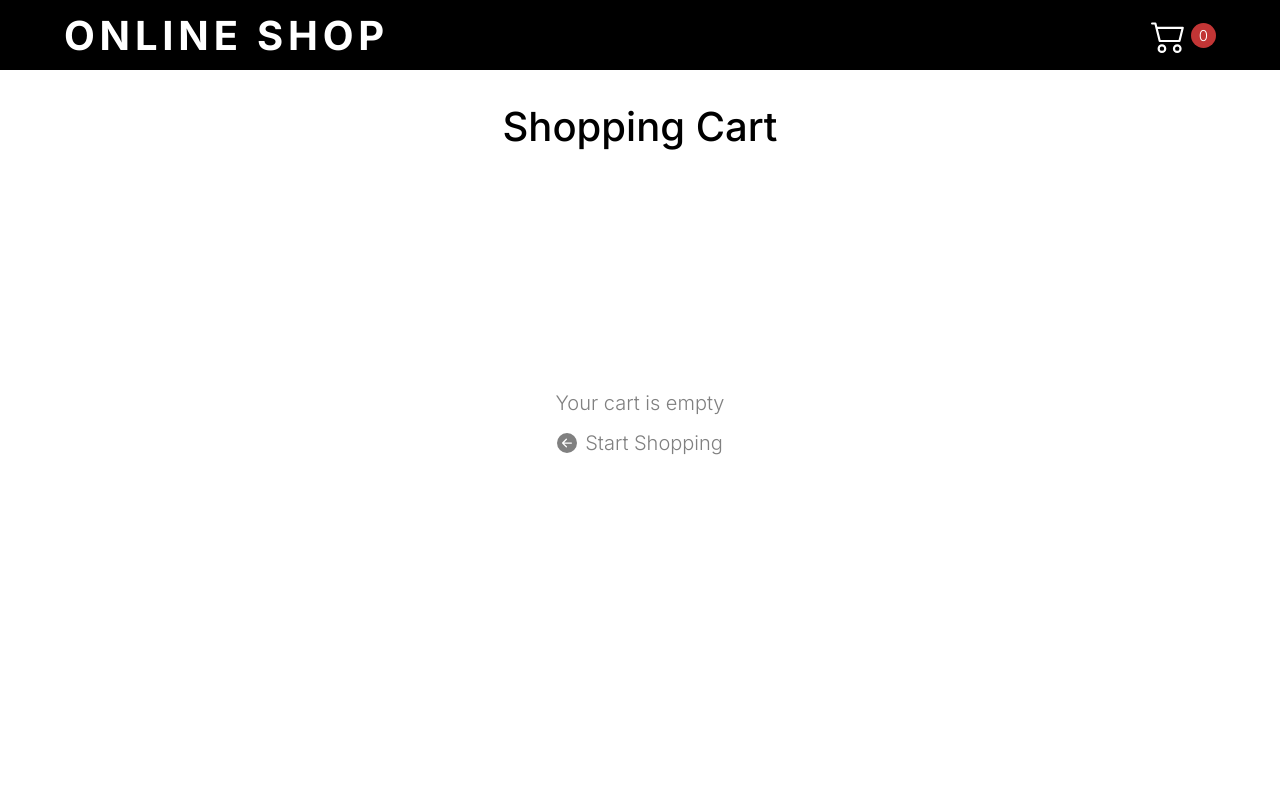
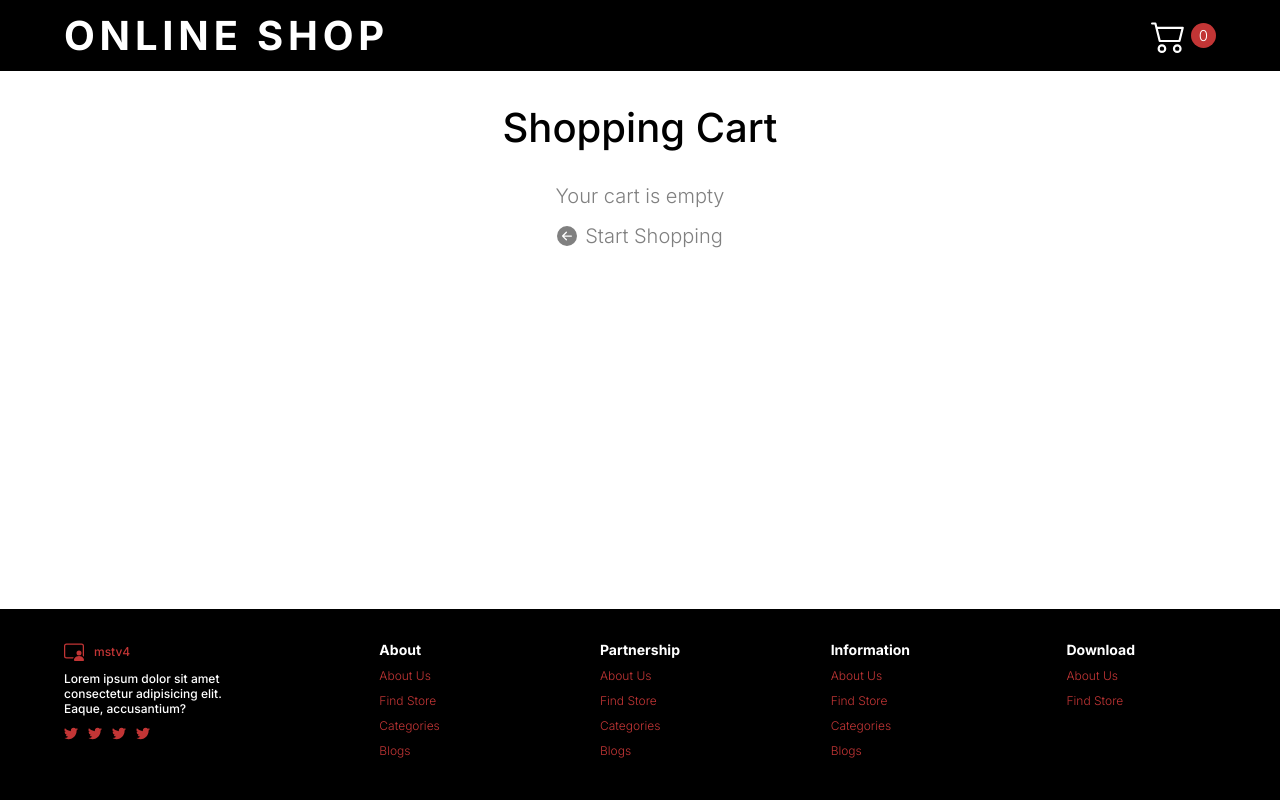
Before and after one commit to mstv4/online-store-cart, a React (Create React App) app in the folder online-store-cart/: page /cart in a window 1280 px wide. Shown: the top 800 px of the page. Built offline with nearby package versions, Linux system fonts and the light colour scheme; no server answers.

Commit message:
minor styles fix

```diff
--- a/online-store-cart/src/App.js
+++ b/online-store-cart/src/App.js
@@ -12,7 +12,7 @@ import { ToastContainer } from "react-toastify";
 
 function App() {
   return (
-    <div>
+    <div className="wrapper">
       <BrowserRouter>
         <ToastContainer />
         <div className="main-container">
--- a/online-store-cart/src/styles/App.css
+++ b/online-store-cart/src/styles/App.css
@@ -8,7 +8,7 @@
   -webkit-box-direction: normal;
       -ms-flex-direction: column;
           flex-direction: column;
-  min-height: 100vh;
+  height: 100%;
 }
 .cart-container h2 {
   font-weight: 500;
@@ -220,7 +220,6 @@
   -webkit-box-pack: center;
       -ms-flex-pack: center;
           justify-content: center;
-  min-height: 60vh;
 }
 
 /* footer */
@@ -341,7 +340,6 @@
 /* home */
 .home-container {
   padding: 2rem 4rem;
-  min-height: 100vh;
 }
 .home-container h2 {
   font-size: 40px;
@@ -430,7 +428,7 @@
 /* loader */
 .loader {
   position: absolute;
-  top: 50%;
+  top: 40%;
   left: 50%;
   -webkit-transform: translate(-50%, -50%);
           transform: translate(-50%, -50%);
@@ -478,14 +476,12 @@
       -ms-flex-pack: center;
           justify-content: center;
   color: gray;
-  min-height: 80vh;
   font-size: 25px;
   font-weight: 700;
 }
 
 /* navbar */
 .nav-bar {
-  height: 70px;
   background-color: rgb(0, 0, 0);
   display: -webkit-box;
   display: -ms-flexbox;
@@ -496,7 +492,7 @@
   -webkit-box-align: center;
       -ms-flex-align: center;
           align-items: center;
-  padding: 0 4rem;
+  padding: 0.7rem 4rem;
 }
 .nav-bar h2 {
   font-size: 40px;
@@ -554,7 +550,6 @@
       -ms-flex-pack: center;
           justify-content: center;
   color: gray;
-  min-height: 100vh;
 }
 .not-found h2 {
   font-size: 40px;
@@ -578,6 +573,14 @@ body {
           box-sizing: border-box;
 }
 
+#root {
+  height: 100%;
+}
+
+.wrapper {
+  height: 100%;
+}
+
 .main-container {
   height: 100%;
   display: -webkit-box;
--- a/online-store-cart/src/styles/App.scss
+++ b/online-store-cart/src/styles/App.scss
@@ -18,6 +18,14 @@ body {
   box-sizing: border-box;
 }
 
+#root {
+  height: 100%;
+}
+
+.wrapper {
+  height: 100%;
+}
+
 .main-container {
   height: 100%;
   display: flex;
--- a/online-store-cart/src/styles/_Cart.scss
+++ b/online-store-cart/src/styles/_Cart.scss
@@ -4,7 +4,7 @@
   padding: 2rem 4rem;
   display: flex;
   flex-direction: column;
-  min-height: 100vh;
+  height: 100%;
 
   h2 {
     font-weight: 500;
--- a/online-store-cart/src/styles/_Cartsummary.scss
+++ b/online-store-cart/src/styles/_Cartsummary.scss
@@ -87,5 +87,4 @@
   flex-direction: column;
   align-items: center;
   justify-content: center;
-    min-height: 60vh;
 }
--- a/online-store-cart/src/styles/_Home.scss
+++ b/online-store-cart/src/styles/_Home.scss
@@ -2,7 +2,6 @@
 
 .home-container {
   padding: 2rem 4rem;
-    min-height: 100vh;
 
   h2 {
     font-size: 40px;
--- a/online-store-cart/src/styles/_Loader.scss
+++ b/online-store-cart/src/styles/_Loader.scss
@@ -2,7 +2,7 @@
 
 .loader {
     position: absolute;
-    top: 50%;
+    top: 40%;
     left: 50%;
     transform: translate(-50%, -50%);
     width: 80px;
@@ -29,7 +29,6 @@
     align-items: center;
     justify-content: center;
     color: gray;
-    min-height: 80vh;
     font-size: 25px;
     font-weight: 700;
   }
--- a/online-store-cart/src/styles/_Navbar.scss
+++ b/online-store-cart/src/styles/_Navbar.scss
@@ -1,12 +1,11 @@
 /* navbar */
 
 .nav-bar {
-    height: 70px;
   background-color: rgb(0, 0, 0);
   display: flex;
   justify-content: space-between;
   align-items: center;
-    padding: 0 4rem;
+  padding: 0.7rem 4rem;
 
   h2 {
     font-size: 40px;
--- a/online-store-cart/src/styles/_Notfound.scss
+++ b/online-store-cart/src/styles/_Notfound.scss
@@ -6,7 +6,6 @@
   align-items: center;
   justify-content: center;
   color: gray;
-    min-height: 100vh;
 
   h2 {
     font-size: 40px;
```
Also changed, not shown: online-store-cart/src/styles/_Footer.scss (indentation only), 1 other file (tests, documents, lock files or other folders). Lines whose indentation alone changed are shown as unchanged.
